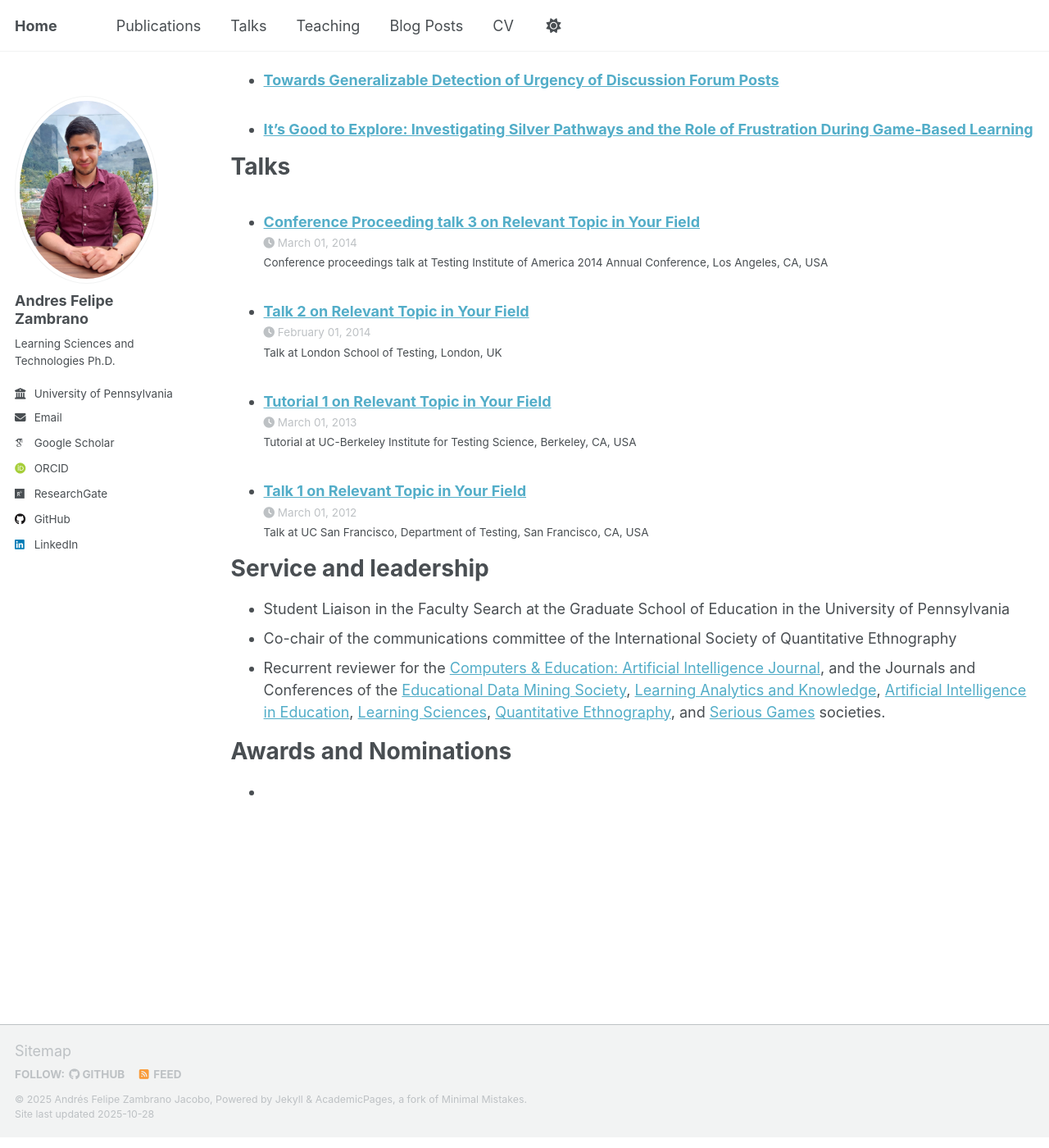
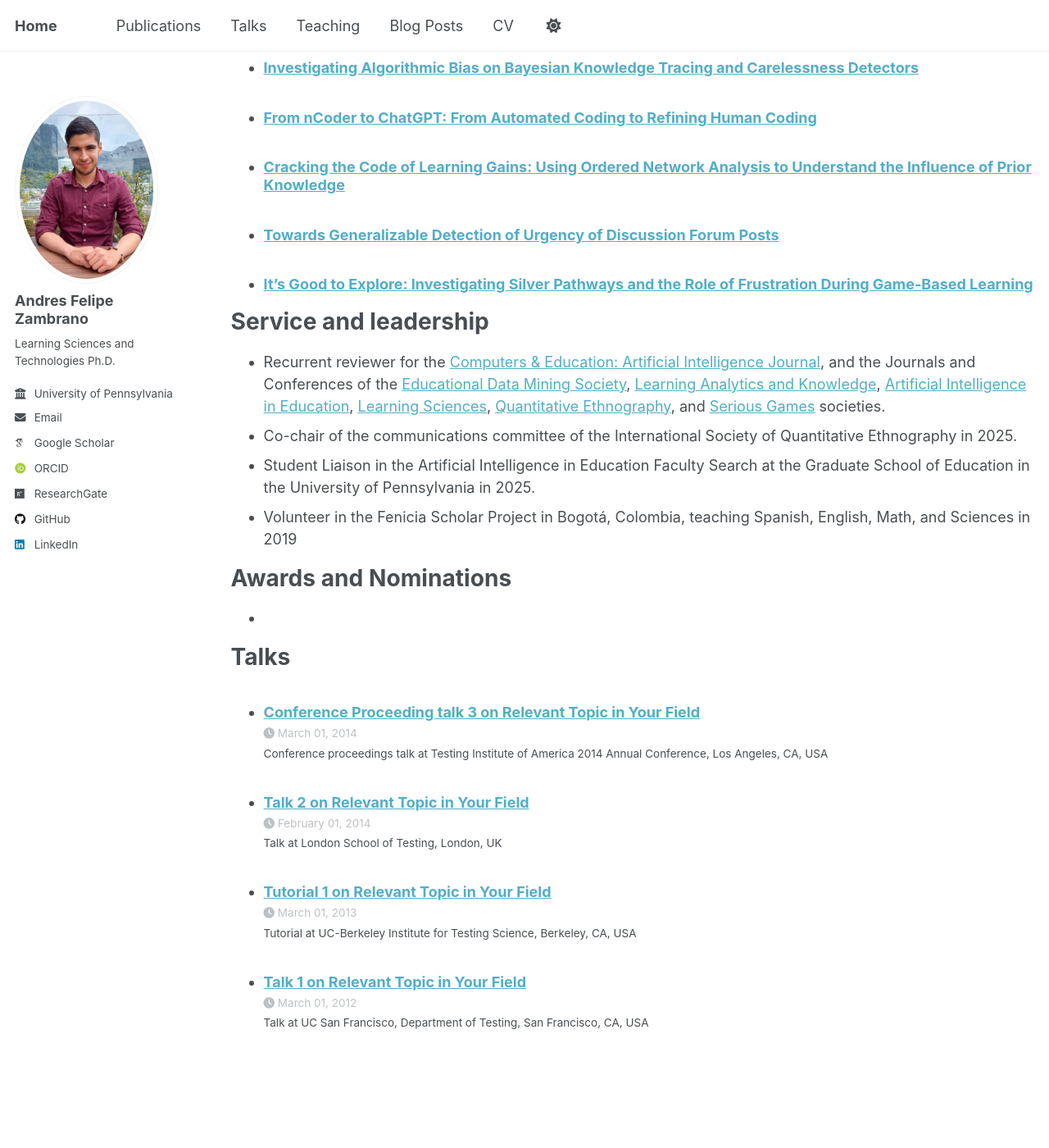
Before and after one commit to afzambrano/afzambrano.github.io, a Jekyll site: the page built from _pages/cv.md, in a window 1280 px wide and 1400 px high, scrolled down 2098 px. Shown: the whole window at 82% size. Built offline with Jekyll 4.4.1, drawn with Linux system fonts in a browser that asks for light colours; some web fonts are replaced; a script that is not in the unit is left out; some of the changed text lies outside the part shown.

Commit message:
Update cv.md

```diff
--- a/_pages/cv.md
+++ b/_pages/cv.md
@@ -12,14 +12,18 @@ redirect_from:
 Education
 ======
 * Ph.D in Learning Sciences and Technologies, University of Pennsylvania, 2026 (expected)
-* M.S. in Electronic and Computers Engineering, Universidad de los Andes, 2020
+* M.S. in Electronic and Computer Engineering, Universidad de los Andes, 2020
 * B.S. in Electrical and Electronic Engineering, Universidad de los Andes, 2019
 
 Research Experience
 ======
 * September 2022 - June 2026: Research Assistant, [Penn Center for Learning Analytics](https://learninganalytics.upenn.edu/), University of Pennsylvania
-  * Duties include: Creating Machine Learning models and conducting statistical and qualitative analysis of students' interactions with educational platforms, motivation, emotions, and learning.
+  * Duties include: Creating Machine Learning models and conducting statistical and qualitative analysis of students' interactions with educational platforms,       motivation, emotions, and learning.
   * Supervisor: Ryan S. Baker and Jaclyn Ocumpaugh
+
+* June 2019 - May 2021: Research Assistant, Center for Research and Formation in Artificial Intelligence, Universidad de los Andes
+  * Duties include: Programming dynamic systems and algorithms for machine learning, reinforcement learning and control systems to simulate and model smart cities, and financial dynamics of low-income communities.
+  * Supervisor: Luis Felipe Giraldo
 
 Teaching
 ======
@@ -33,18 +37,19 @@ Publications
     {% include archive-single-cv.html %}
   {% endfor %}</ul>
 
+Service and leadership
+======
+* Recurrent reviewer for the [Computers & Education: Artificial Intelligence Journal](https://www.sciencedirect.com/journal/computers-and-education-artificial-intelligence), and the Journals and Conferences of the [Educational Data Mining Society](https://educationaldatamining.org/), [Learning Analytics and Knowledge](https://www.solaresearch.org/), [Artificial Intelligence in Education](https://iaied.org/), [Learning Sciences](https://www.isls.org/), [Quantitative Ethnography](https://www.qesoc.org/), and [Serious Games](https://seriousgamessociety.org/) societies.
+* Co-chair of the communications committee of the International Society of Quantitative Ethnography in 2025.
+* Student Liaison in the Artificial Intelligence in Education Faculty Search at the Graduate School of Education in the University of Pennsylvania in 2025.
+* Volunteer in the Fenicia Scholar Project in Bogotá, Colombia, teaching Spanish, English, Math, and Sciences in 2019
+
+Awards and Nominations
+======
+*
+
 Talks
 ======
   <ul>{% for post in site.talks reversed %}
     {% include archive-single-talk-cv.html  %}
   {% endfor %}</ul>
-
-Service and leadership
-======
-* Student Liaison in the Faculty Search at the Graduate School of Education in the University of Pennsylvania
-* Co-chair of the communications committee of the International Society of Quantitative Ethnography
-* Recurrent reviewer for the [Computers & Education: Artificial Intelligence Journal](https://www.sciencedirect.com/journal/computers-and-education-artificial-intelligence), and the Journals and Conferences of the [Educational Data Mining Society](https://educationaldatamining.org/), [Learning Analytics and Knowledge](https://www.solaresearch.org/), [Artificial Intelligence in Education](https://iaied.org/), [Learning Sciences](https://www.isls.org/), [Quantitative Ethnography](https://www.qesoc.org/), and [Serious Games](https://seriousgamessociety.org/) societies.
-
-Awards and Nominations
-======
-*
```
